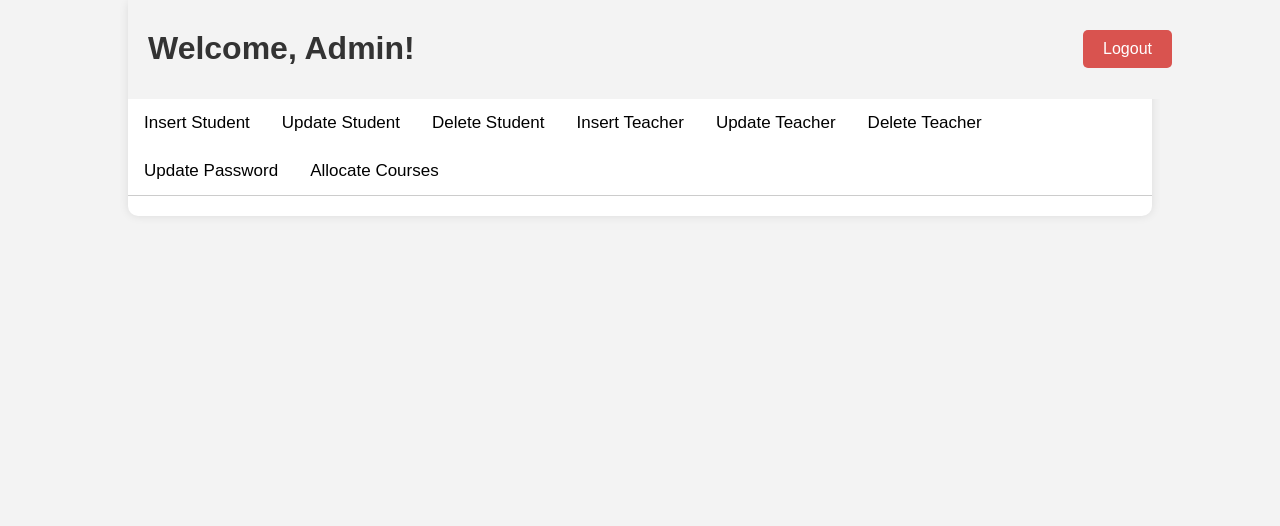
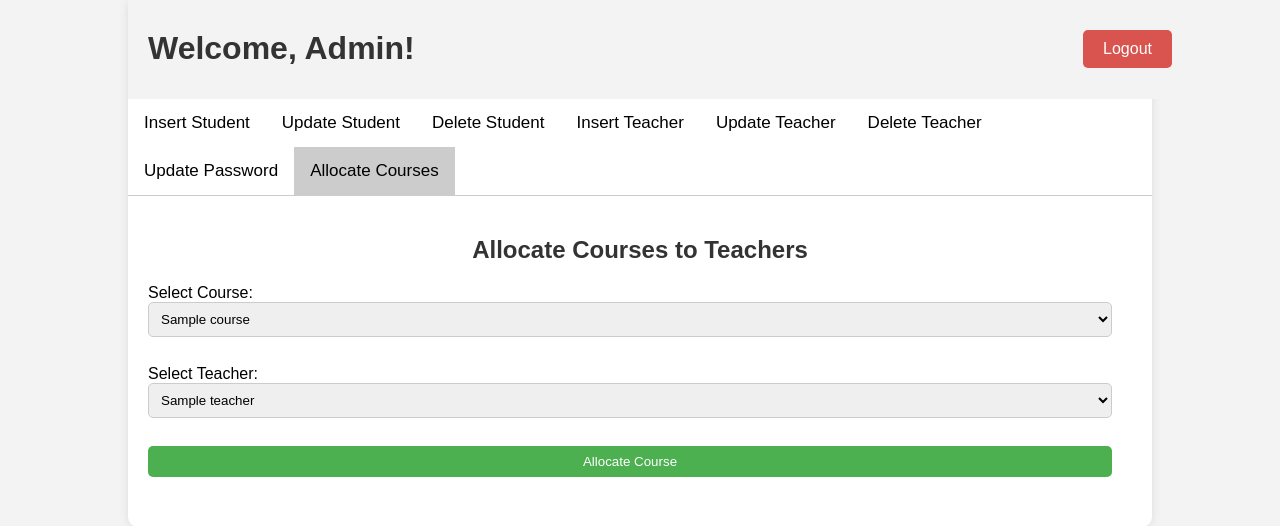
Before and after one commit to rooshanriaz/Student-Management-System, a Flask app: page /admin in a window 1280 px wide, after a click on "Allocate Courses". Shown: the part 21-547 px from the top of the page. Run offline with Flask 3, Linux system fonts and the light colour scheme; a database or web service that is not in the repository returns one stand-in record (values such as "Sample title"); some libraries are stand-ins or nearby versions.

Commit message:
changes in all files

```diff
--- a/app.py
+++ b/app.py
@@ -338,29 +338,23 @@ def view_students():
 
 @app.route('/remove-student', methods=['POST'])
 def remove_student():
-    email = session.get('email')
-
-    if not email:
-        return "Email not found in session"
-
     course_name = request.form['course_name']
     student_name = request.form['student_name']
 
-    cursor = db_connection.cursor()
-    cursor.execute("SELECT registration_number FROM Students WHERE student_name = %s", (student_name,))
-    registration_number = cursor.fetchone()
+    try:
+        cursor = db_connection.cursor()
+        # Retrieve the registration number based on student name
+        cursor.execute("SELECT registration_number FROM Students WHERE student_name = %s", (student_name,))
+        registration_number = cursor.fetchone()[0]
 
-    if registration_number:
-        registration_number = registration_number[0]
-        cursor.execute(
-            "DELETE FROM registrations WHERE registration_number = %s AND course_name = %s",
-            (registration_number, course_name)
-        )
+        # Delete the registration entry
+        cursor.execute("DELETE FROM Registrations WHERE registration_number = %s AND course_name = %s", (registration_number, course_name))
         db_connection.commit()
-    else:
-        return f"Student '{student_name}' not found."
+    except psycopg2.Error as e:
+        db_connection.rollback()
+        return f"Failed to remove student due to: {e}", 500
 
-    return redirect(url_for('view_students'))
+    return redirect(url_for('teacher'))  # Redirect back to the teacher view
 
 @app.route('/student')
 def student():
@@ -376,33 +370,40 @@ def student():
 @app.route('/teacher')
 def teacher():
     email = session.get('email')
+    if not email:
+        return "Email not found in session", 404
 
-    if email:
-        cursor = db_connection.cursor()
+    cursor = db_connection.cursor()
+    try:
+        # Fetch teacher details
         cursor.execute("SELECT teacher_name, email, teacher_position FROM Teachers WHERE email = %s", (email,))
-        teacher_data = cursor.fetchone()
+        teacher_details = cursor.fetchone()
+        if not teacher_details:
+            return "Teacher details not found.", 404
 
-        if teacher_data:
-            teacher_details = {
-                'teacher_name': teacher_data[0],
-                'email': teacher_data[1],
-                'teacher_position': teacher_data[2]
-            }
+        # Fetch courses taught by this teacher along with enrolled students
+        cursor.execute("""
+            SELECT c.course_name, s.student_name, s.email
+            FROM Course c
+            LEFT JOIN Registrations r ON c.course_name = r.course_name
+            LEFT JOIN Students s ON r.registration_number = s.registration_number
+            WHERE c.teacher_email = %s
+        """, (email,))
+        course_details = cursor.fetchall()
 
-            cursor.execute(
-                "SELECT s.student_name, r.course_name FROM registrations r "
-                "JOIN Students s ON r.registration_number = s.registration_number "
-                "WHERE r.teacher_name = %s",
-                (teacher_data[0],)
-            )
-            enrolled_students = [{'student_name': row[0], 'course_name': row[1]} for row in cursor.fetchall()]
+        # Organize courses and enrolled students
+        courses = {}
+        for course_name, student_name, student_email in course_details:
+            if course_name not in courses:
+                courses[course_name] = []
+            if student_name and student_email:  # Ensure that only valid student entries are added
+                courses[course_name].append((student_name, student_email))
+    except psycopg2.Error as e:
+        print(f"Database error: {e}")
+        return "Database error", 500
 
-            response = make_response(render_template('teacher.html', teacher_details=teacher_details, enrolled_students=enrolled_students))
-            return no_cache(response)
-        else:
-            return "Teacher details not found."
-    else:
-        return "Email not found in session."
+    # Render the teacher template with course and student details
+    return render_template('teacher.html', teacher_details=teacher_details, courses=courses)
 
 @app.route('/admin')
 def admin():
@@ -424,6 +425,36 @@ def admin():
     # Pass the data to the template
     response = make_response(render_template('admin.html', teachers=teachers, courses=courses))
     return no_cache(response)
+
+@app.route('/insert-teacher', methods=['POST'])
+def insert_teacher():
+    data = {
+        'name': request.form['name'],
+        'email': request.form['email'],
+        'position': request.form['position'],
+        'program_name': request.form['program_name'],
+        'password': request.form['password']
+    }
+
+    cursor = db_connection.cursor()
+    try:
+        # First, insert into Credentials
+        cursor.execute(
+            """INSERT INTO Credentials (email, password, role) VALUES (%s, %s, 'teacher')""",
+            (data['email'], data['password'])
+        )
+        # Then, insert into Teachers
+        cursor.execute(
+            """INSERT INTO Teachers (teacher_name, email, teacher_position, teacher_program_name)
+            VALUES (%s, %s, %s, %s)""",
+            (data['name'], data['email'], data['position'], data['program_name'])
+        )
+        db_connection.commit()
+        return redirect(url_for('admin'))
+    except psycopg2.Error as e:
+        db_connection.rollback()
+        print(f"Error inserting teacher: {e}")
+        return "Error inserting teacher", 500
 
 # Update teacher with program name
 @app.route('/update-teacher', methods=['POST'])
@@ -576,10 +607,28 @@ def update_password():
         return f"Error updating password for {role}"
     return redirect(url_for('admin'))
 
+@app.route('/allocate-course', methods=['POST'])
+def allocate_course():
+    course_name = request.form['course_name']
+    teacher_email = request.form['teacher_email']
+    cursor = db_connection.cursor()
+    try:
+        # Update the course to allocate it to the selected teacher
+        cursor.execute("UPDATE Course SET teacher_email = %s WHERE course_name = %s", (teacher_email, course_name))
+        db_connection.commit()
+        return redirect(url_for('admin'))
+    except psycopg2.Error as e:
+        db_connection.rollback()
+        print(f"Error allocating course: {e}")
+        return "Error allocating course"
+
+    return redirect(url_for('admin'))
+
 @app.route('/logout')
 def logout():
-    session.clear()
+    session.clear()  # Clear all session data
     return redirect(url_for('login'))
+
 
 if __name__ == '__main__':
     app.run(debug=True)
--- a/templates/admin.html
+++ b/templates/admin.html
@@ -122,6 +122,27 @@
             <button class="tablinks" onclick="openTab(event, 'allocate_courses')">Allocate Courses</button>
         </div>
 
+        <!-- Allocation Courses -->
+        <div id="allocate_courses" class="tabcontent">
+            <h2>Allocate Courses to Teachers</h2>
+            <form action="/allocate-course" method="POST">
+                <label for="course_name">Select Course:</label>
+                <select name="course_name" id="course_name">
+                    {% for course in courses %}
+                    <option value="{{ course[0] }}">{{ course[0] }}</option>
+                    {% endfor %}
+                </select><br><br>
+
+                <label for="teacher_email">Select Teacher:</label>
+                <select name="teacher_email" id="teacher_email">
+                    {% for teacher in teachers %}
+                    <option value="{{ teacher[0] }}">{{ teacher[1] }}</option>
+                    {% endfor %}
+                </select><br><br>
+
+                <input type="submit" value="Allocate Course">
+            </form>
+        </div>
 
 
         <!-- Insert Student -->
--- a/templates/login.html
+++ b/templates/login.html
@@ -19,7 +19,6 @@
             width: 100%;
             padding: 10px;
             display: flex;
-            justify-content: flex-end;
             align-items: center;
             background-color: #333;
             color: #fff;
@@ -27,7 +26,7 @@
 
         .header img {
             height: 40px;
-            margin-left: auto; /* Pushes the image to the right */
+            margin-right: auto; /* Pushes the image to the left */
         }
 
         .contact-us-button {
--- a/templates/student.html
+++ b/templates/student.html
@@ -92,8 +92,6 @@
         <li><a href="#" onclick="toggleDetails()">View My Details</a></li>
         <li><a href="/view-courses">View My Courses</a></li>
         <li><a href="/register-courses">Register for Courses</a></li>
-        <li><a href="/view-attendance">View My Attendance</a></li>
-        <li><a href="/view-grades">View My Grades</a></li>
         <li><a href="/logout" class="logout-button">Logout</a></li>
     </ul>
 
```
Also changed, not shown: templates/teacher.html (+2 -5 lines), templates/courses.html (line endings or trailing spaces), templates/registration_confirmation.html (line endings or trailing spaces).
